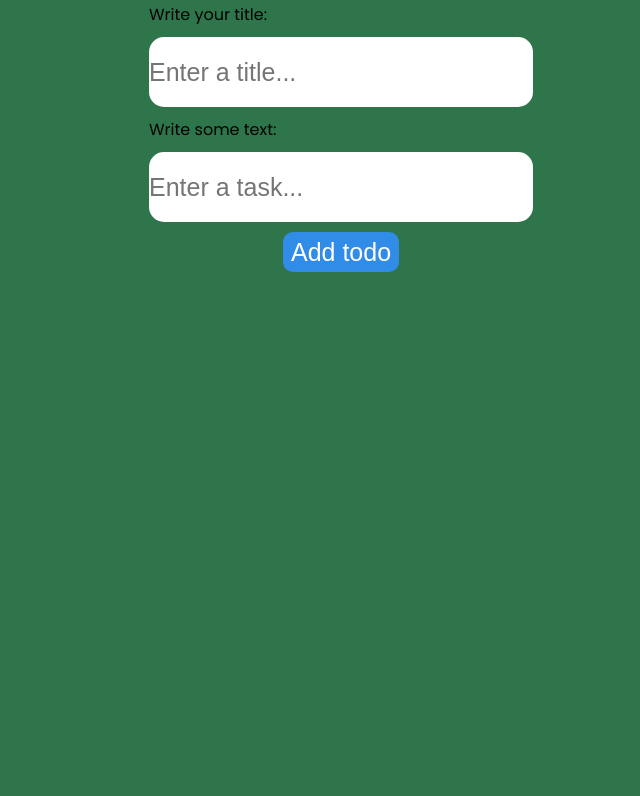
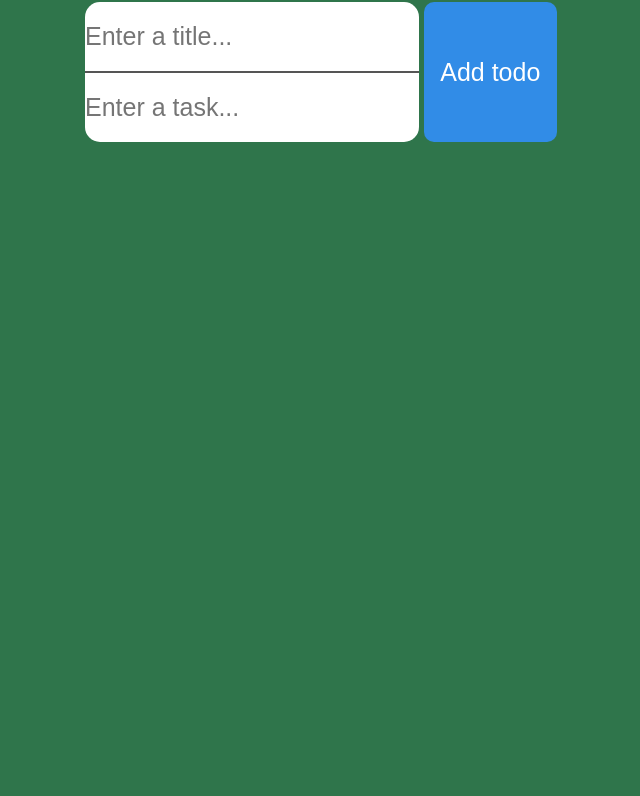
Before and after one commit to puffisbre/ts-todo-list, a website: page index.html in a window 1280 px wide. Shown: the part 86-882 px from the top of the page, without its empty margins (299-939 px from the left). Drawn offline with Linux system fonts and the light colour scheme.

Commit message:
added more styling

```diff
--- a/index.html
+++ b/index.html
@@ -10,15 +10,15 @@
 <main class="main-container">
 
     </div>
+    <h1>Todo List</h1>
     <div class="input-wrapper">
-    <h1>Todo List</h1>
-    <label for="title-to-add">Write your title:</label>
+
+    <div class="wrap-the-inputs">
     <input type="text" name="title-to-add" id="title-to-add" class="main-inputs" placeholder="Enter a title...">
-    <label for="task-to-add">Write some text:</label>
     <input type="text" name="task-to-add" id="task-to-add" class="main-inputs" placeholder="Enter a task...">
+    </div>
     <button type="button" class="add-post-btn">Add todo</button>
     </div>
-
     <ul class="post-parent">
 
     </ul>
--- a/styling/style.css
+++ b/styling/style.css
@@ -7,6 +7,9 @@
     box-sizing: border-box;
 }
 
+*:focus {
+    outline: none;
+}
 
 body{
     display: flex;
@@ -36,10 +39,29 @@ body{
 
 .input-wrapper{
     display: flex;
+    position: relative;
+    width: 40%;
+    margin-top: 30px;
+    margin-bottom: 30px;
+    gap: 5px;
+}
+
+.wrap-the-inputs{
+    display: flex;
     flex-direction: column;
-    width: 30%;
-    gap: 10px;
-    margin-top: 30px;
+    width: 100%;
+}
+
+#title-to-add{
+    border-bottom: solid 1px #555555;
+    border-bottom-right-radius: 0px;
+    border-bottom-left-radius: 0px;
+}
+
+#task-to-add{
+    border-top: solid 1px #555555;
+    border-top-right-radius: 0px;
+    border-top-left-radius: 0px;
 }
 
 .input-wrapper input{
@@ -50,17 +72,18 @@ body{
 }
 
 .input-wrapper button{
-    height: 40px;
+    height: 140px;
     background-color: #318CE7;
     border: none;
     border-radius: 10px;
-    width: 30%;
     align-self: center;
     color: white;
+    width: 40%;
     font-size: 25px;
+    margin-right: 40px;
 }
 
-.input-wrapper button{
+.input-wrapper button:hover{
     cursor: pointer;
 }
 
@@ -72,6 +95,7 @@ body{
     justify-content: center;
     align-items: center;
     transform: rotate(180deg);
+    margin-bottom: 20px;
 }
 
 .pin-icon{
```
